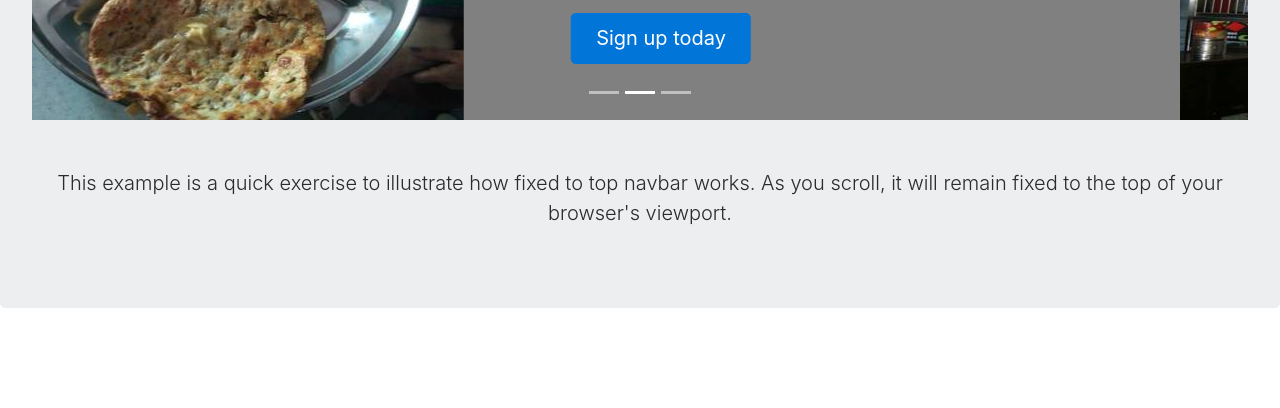
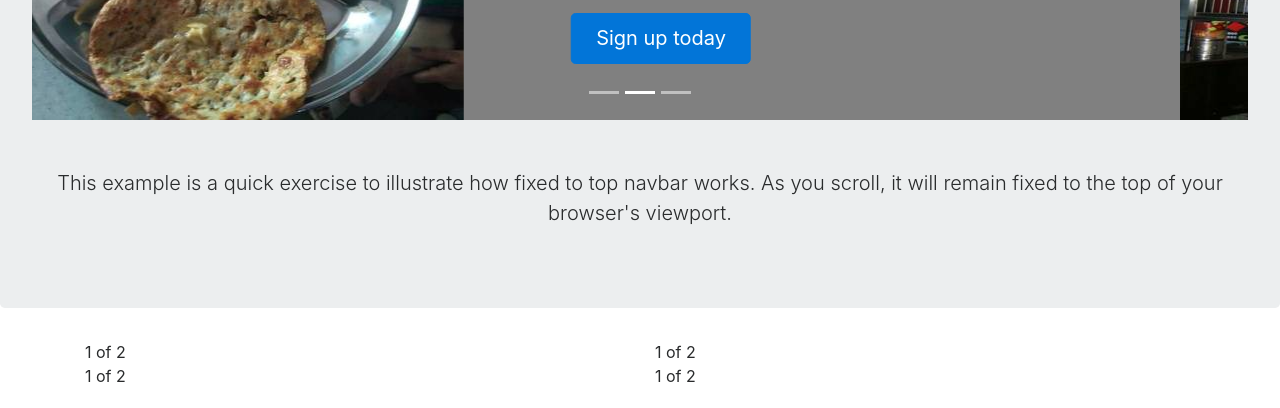
Before and after one commit to rishabh-malik/Kulcha-Express-Official-Website, a plain HTML site: page index.html in a window 1280 px wide. Shown: the part 392-800 px from the top of the page. Drawn offline with nearby package versions, Linux system fonts and the light colour scheme; a script that the page names is missing.

Commit message:
adding menu

```diff
--- a/index.html
+++ b/index.html
@@ -11,7 +11,7 @@
   <style type="text/css">
 
 
-  .home{
+  #home{
       width: 100%;
       height: 100%;
   }
@@ -22,7 +22,10 @@
   .jumbotron{
       text-align: center
   }
-
+   #menu{
+      width: 100%;
+      height: 100%;
+  }
 
   </style>
   </head>
@@ -60,7 +63,7 @@
 
 
 <!-- Home Section of website-->
-<div class="home">
+<div id="home">
       <div class="jumbotron">
           <br><br>
         <h1>Welcome to Amritsari Kulcha Express</h1>
@@ -123,6 +126,56 @@
 
 <!-- Menu Section-->
 
+<div class="menu">
+
+<div class="container">
+  <div class="row">
+    <div class="col">
+      1 of 2
+    </div>
+    <div class="col">
+      1 of 2
+    </div>
+  </div>
+  <div class="row">
+    <div class="col">
+      1 of 2
+    </div>
+    <div class="col">
+      1 of 2
+    </div>
+  </div>
+</div>
+
+
+
+
+
+
+
+
+
+
+
+
+
+
+
+
+
+
+
+
+
+
+
+
+
+
+
+
+</div>
+
 
       <!-- jQuery first, then Tether, then Bootstrap JS. -->
     <script src="https://code.jquery.com/jquery-3.1.1.slim.min.js" integrity="sha384-A7FZj7v+d/sdmMqp/nOQwliLvUsJfDHW+k9Omg/a/EheAdgtzNs3hpfag6Ed950n" crossorigin="anonymous"></script>
```
